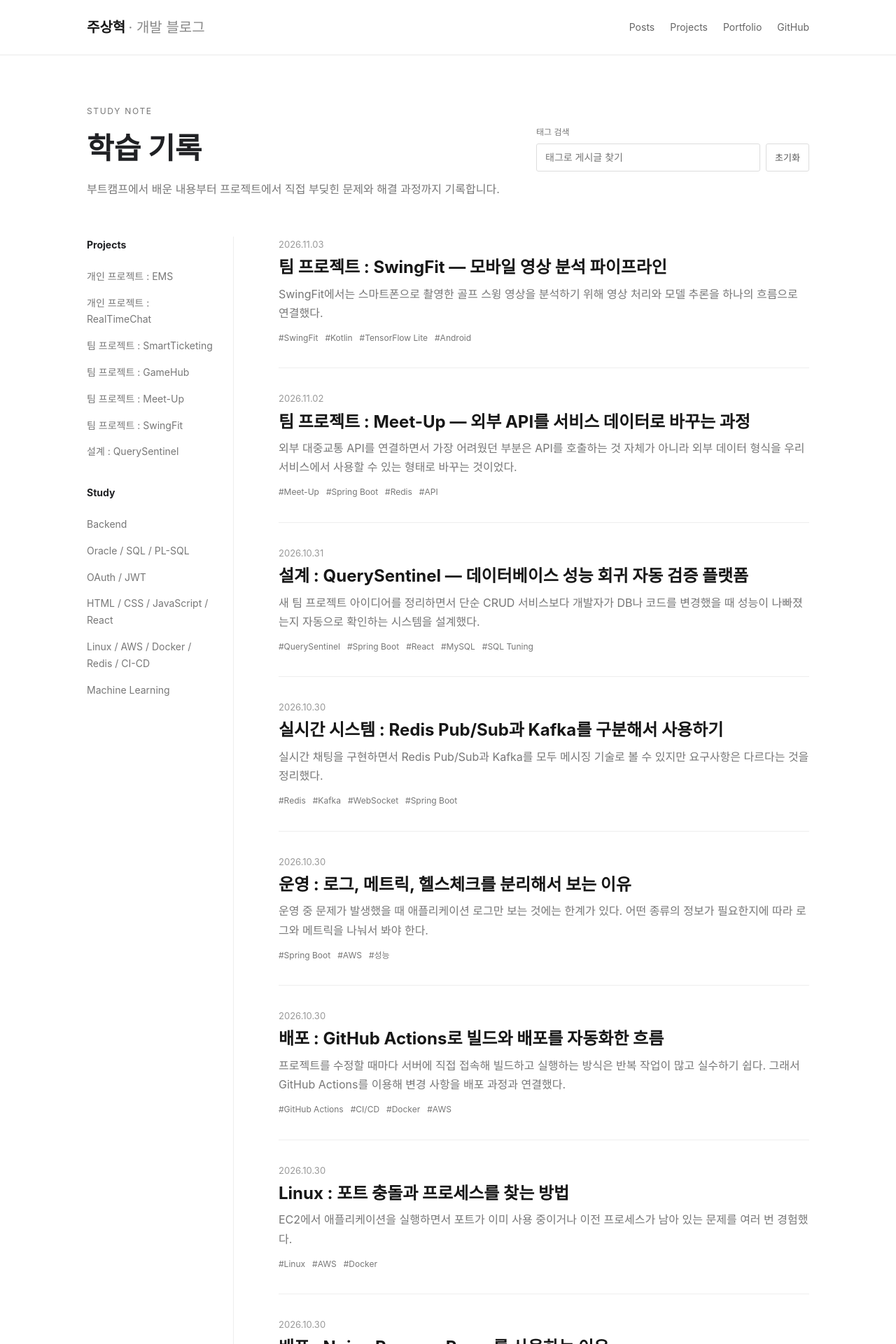
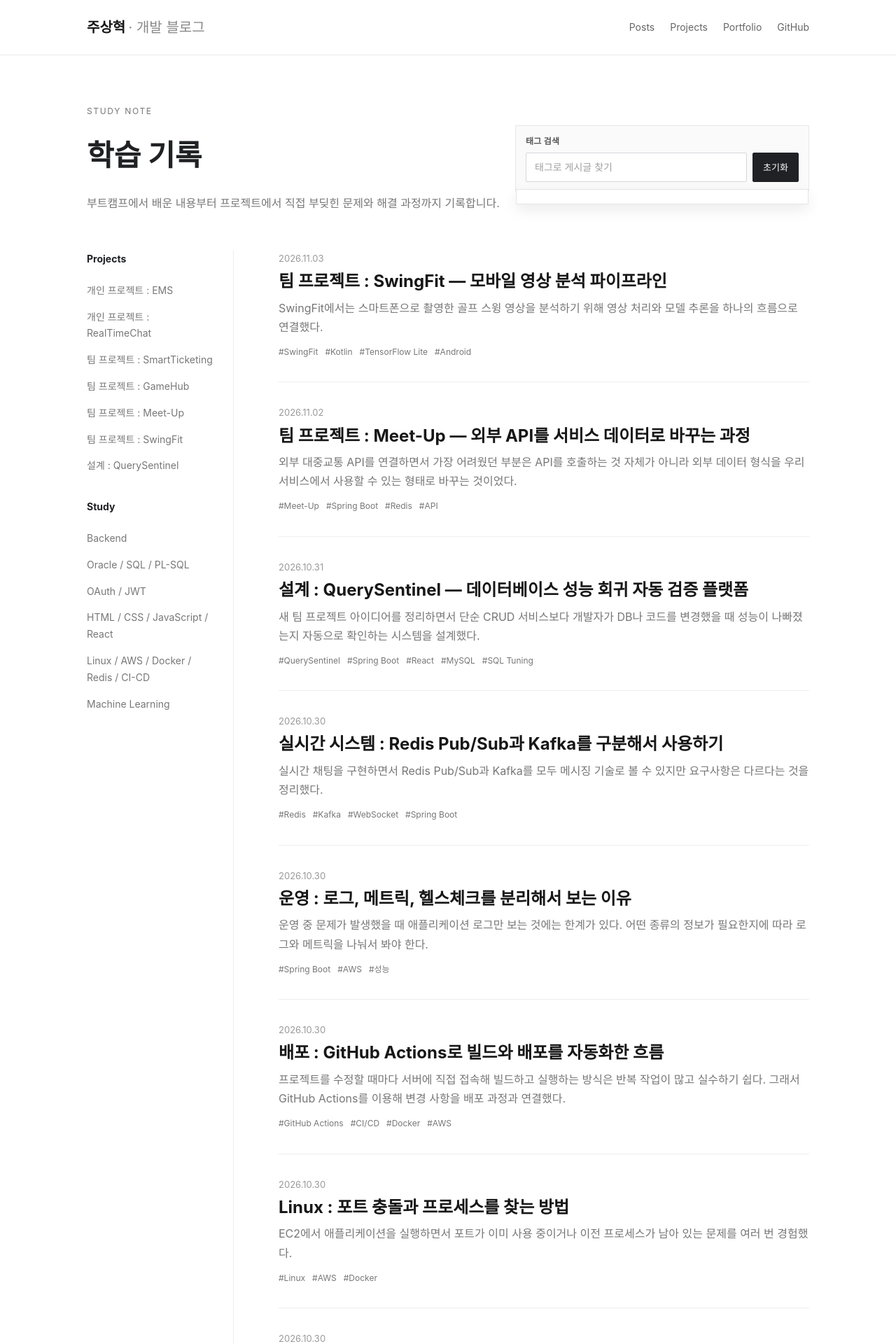
Before and after one commit to zuzusnasna/zuzusnasna.github.io, a Jekyll site: the page built from index.md, in a window 1280 px wide. Shown: the top 1920 px of the page at 70% size. Built offline with Jekyll 4.4.1, drawn with Linux system fonts in a browser that asks for light colours.

Commit message:
style: improve tag search appearance

```diff
--- a/assets/css/style.css
+++ b/assets/css/style.css
@@ -14,3 +14,18 @@
 .tag-result{padding:4px 8px;border:1px solid #e5e5e5;border-radius:3px;background:#fff;color:#555;font-size:12px;cursor:pointer}
 .tag-result:hover{border-color:#aaa;color:#111}
 @media(max-width:700px){.intro-heading-row{align-items:flex-start;flex-direction:column;gap:16px}.tag-search{width:100%;margin:0 0 18px}.intro{margin-bottom:35px}}
+
+/* Tag search: aligned with the page title and visually distinct from the post list. */
+.intro-heading-row{min-height:58px}
+.tag-search{width:min(420px,52%);margin:0 0 4px auto;padding:12px 14px;border:1px solid #e5e7eb;background:#fafafa}
+.tag-search label{font-size:12px;font-weight:650;letter-spacing:.02em;color:#555}
+.tag-search-row{align-items:stretch}
+.tag-search-row input{height:42px;border-color:#d5d7db;background:#fff;border-radius:2px}
+.tag-search-row input::placeholder{color:#a0a0a0}
+.tag-search-row input:focus{outline:2px solid #d4d4d4;outline-offset:1px;border-color:#777}
+.tag-search-row button{min-height:42px;padding:0 14px;border-radius:2px;background:#202124;color:#fff;border-color:#202124;white-space:nowrap}
+.tag-search-row button:hover{background:#444;border-color:#444;color:#fff}
+.tag-results{top:calc(100% - 2px);padding:10px;background:#fff;border:1px solid #e5e5e5;box-shadow:0 8px 20px rgba(0,0,0,.08)}
+.tag-result{padding:6px 9px;border-radius:2px;background:#f7f7f7;border-color:#e5e5e5;color:#444}
+.tag-result:hover{background:#ededed;border-color:#bbb}
+@media(max-width:700px){.tag-search{width:100%;padding:12px;margin:0}.intro-heading-row{gap:14px}.tag-results{position:static;margin-top:8px;box-shadow:none}}
```
